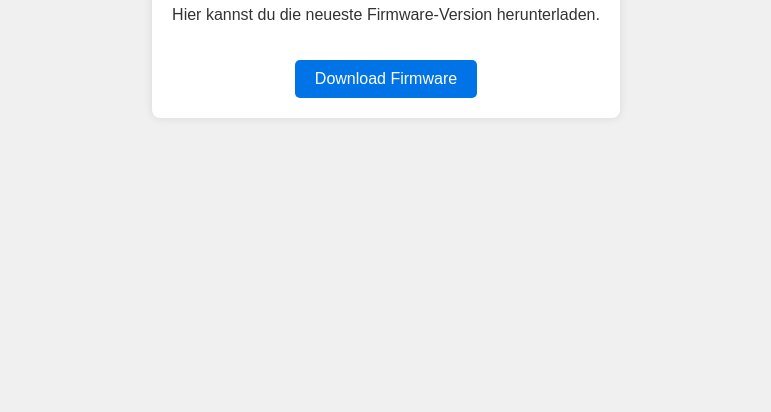
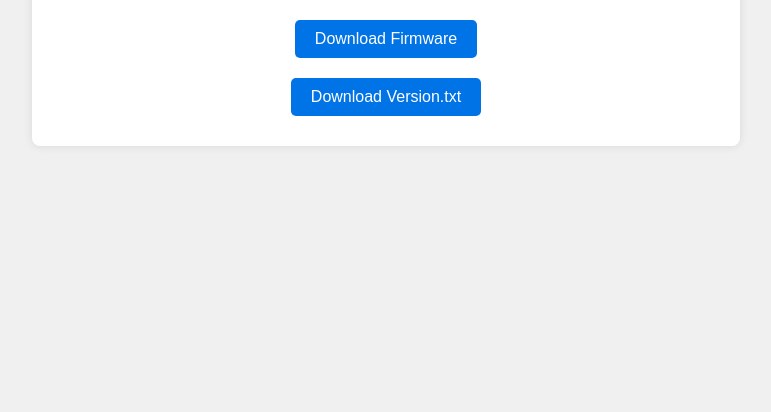
Before and after one commit to SoeLu-Lab/CandyBar, a plain HTML site: page index.html in a window 1280 px wide. Shown: the part 388-800 px from the top of the page, without its empty margins (254-1025 px from the left). Drawn offline with Linux system fonts and the light colour scheme.

Commit message:
Update index.html

```diff
--- a/index.html
+++ b/index.html
@@ -25,10 +25,13 @@
         h1 {
             color: #0073e6;
         }
+        p {
+            margin: 15px 0;
+        }
         a {
             display: inline-block;
             padding: 10px 20px;
-            margin-top: 20px;
+            margin: 10px 0;
             text-decoration: none;
             color: #fff;
             background: #0073e6;
@@ -43,8 +46,10 @@
 <body>
     <div class="container">
         <h1>Firmware Download</h1>
-        <p>Hier kannst du die neueste Firmware-Version herunterladen.</p>
+        <p>Hier kannst du die neueste Firmware-Version und die zugehörige Versionsdatei herunterladen.</p>
         <a href="firmware.bin" download="firmware.bin">Download Firmware</a>
+        <br>
+        <a href="version.txt" download="version.txt">Download Version.txt</a>
     </div>
 </body>
 </html>
```
